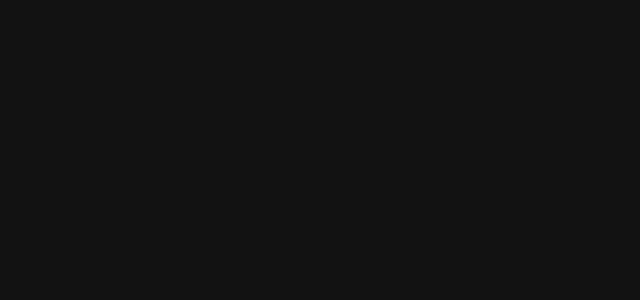
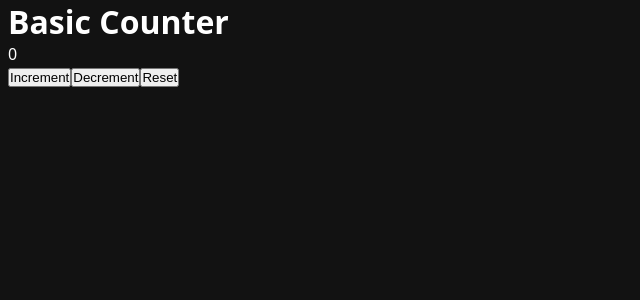
Before and after one commit to Espadv69/useState-Basics, a React (Vite) app in the folder BasicCounter/: page / in a window 1280 px wide. Shown: the top 300 px of the page, without its empty margins (0-640 px from the left). Built offline with nearby package versions, Linux system fonts and the light colour scheme; the HTML template or start-up script is replaced by a standard one.

Commit message:
Add buttons for increment, decrement, and reset functionality in Counter component

```diff
--- a/BasicCounter/src/components/Counter.jsx
+++ b/BasicCounter/src/components/Counter.jsx
@@ -19,6 +19,20 @@ const Counter = () => {
   const reset = () => {
     setCount(0) // Reset the count state to 0
   }
+
+  return (
+    <div className="counter">
+      <h1>Basic Counter</h1>
+
+      <p>{count}</p>
+
+      <div className="btns">
+        <button onClick={increment}>Increment</button>
+        <button onClick={decrement}>Decrement</button>
+        <button onClick={reset}>Reset</button>
+      </div>
+    </div>
+  )
 }
 
 export default Counter
```
